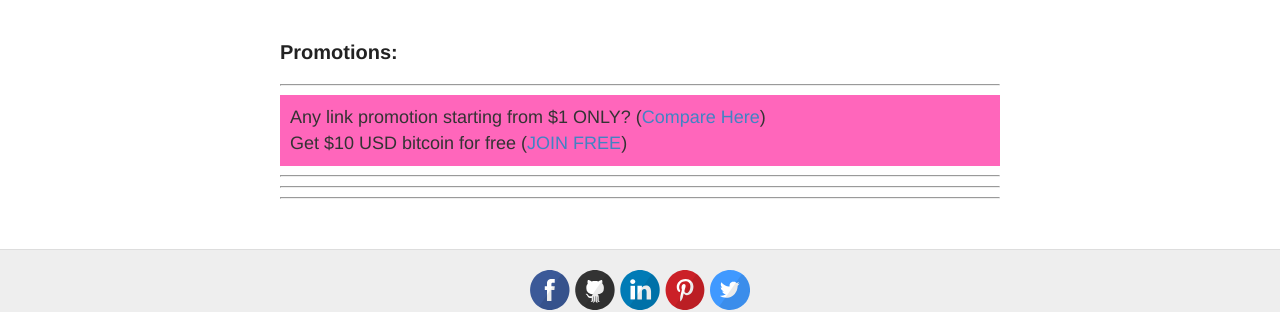
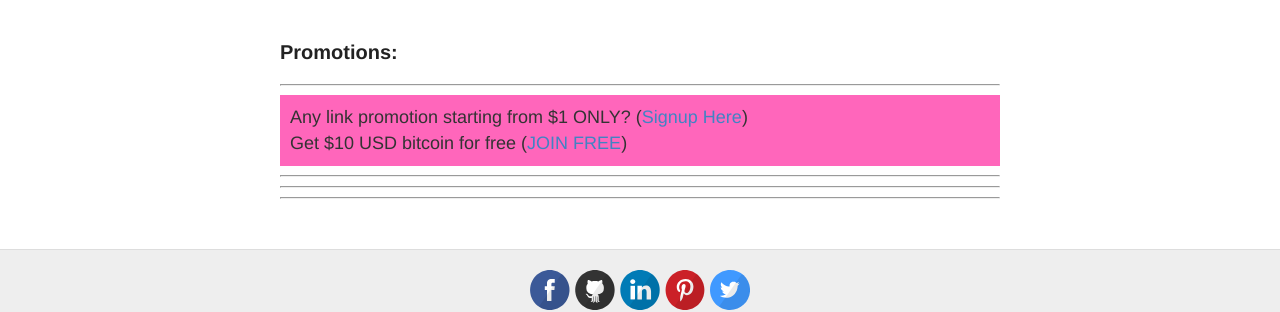
Before and after one commit to tealdit/tealdit.github.io, a Jekyll site: the page built from index.html, in a window 1280 px wide. Shown: the part 296-608 px from the top of the page. Built offline with Jekyll 4.4.1, drawn with Linux system fonts in a browser that asks for light colours; nearby versions of some CDN libraries; comment, search, counter and statistics services are not loaded.

Commit message:
Update default.html

```diff
--- a/_layouts/default.html
+++ b/_layouts/default.html
@@ -57,7 +57,7 @@
         <h3>Promotions:</h3>
         <hr/>
         <ul style="background: #f6b;padding: 10px;list-style: none;margin: 0;">
-            <li onclick="window.open('https://www.seoclerk.com/linkin/1228', '_blank');">Any link promotion starting from $1 ONLY? (<a href="https://www.seoclerk.com/linkin/1228" rel="external nofollow" target="_blank">Compare Here</a>)</li>
+            <li onclick="window.open('https://a.seoclerks.com/linkin/1228/signup', '_blank');">Any link promotion starting from $1 ONLY? (<a href="https://a.seoclerks.com/linkin/1228/signup" rel="external nofollow" target="_blank">Signup Here</a>)</li>
             <li onclick="window.open('https://www.coinbase.com/join/54813d9d115cebcf86000061', '_blank');">Get $10 USD bitcoin for free (<a href="https://www.coinbase.com/join/54813d9d115cebcf86000061" rel="external nofollow" target="_blank">JOIN FREE</a>)</li>
         </ul>
         <hr/>
```
